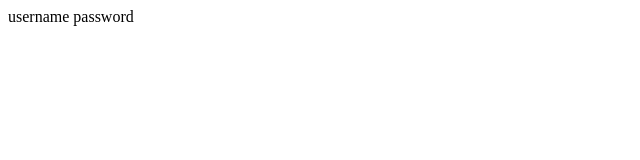
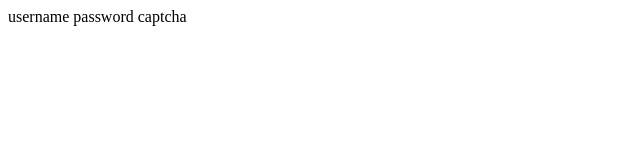
Before and after one commit to JoelNGeorge/SampleProject, a plain HTML site: page index.html in a window 1280 px wide. Shown: the full height of the page, 0-640 px from the left. Drawn offline with Linux system fonts and the light colour scheme.

Commit message:
Captcha added

```diff
--- a/index.html
+++ b/index.html
@@ -1,4 +1,5 @@
 <html>
 username
 password
+captcha
 </html>
```
